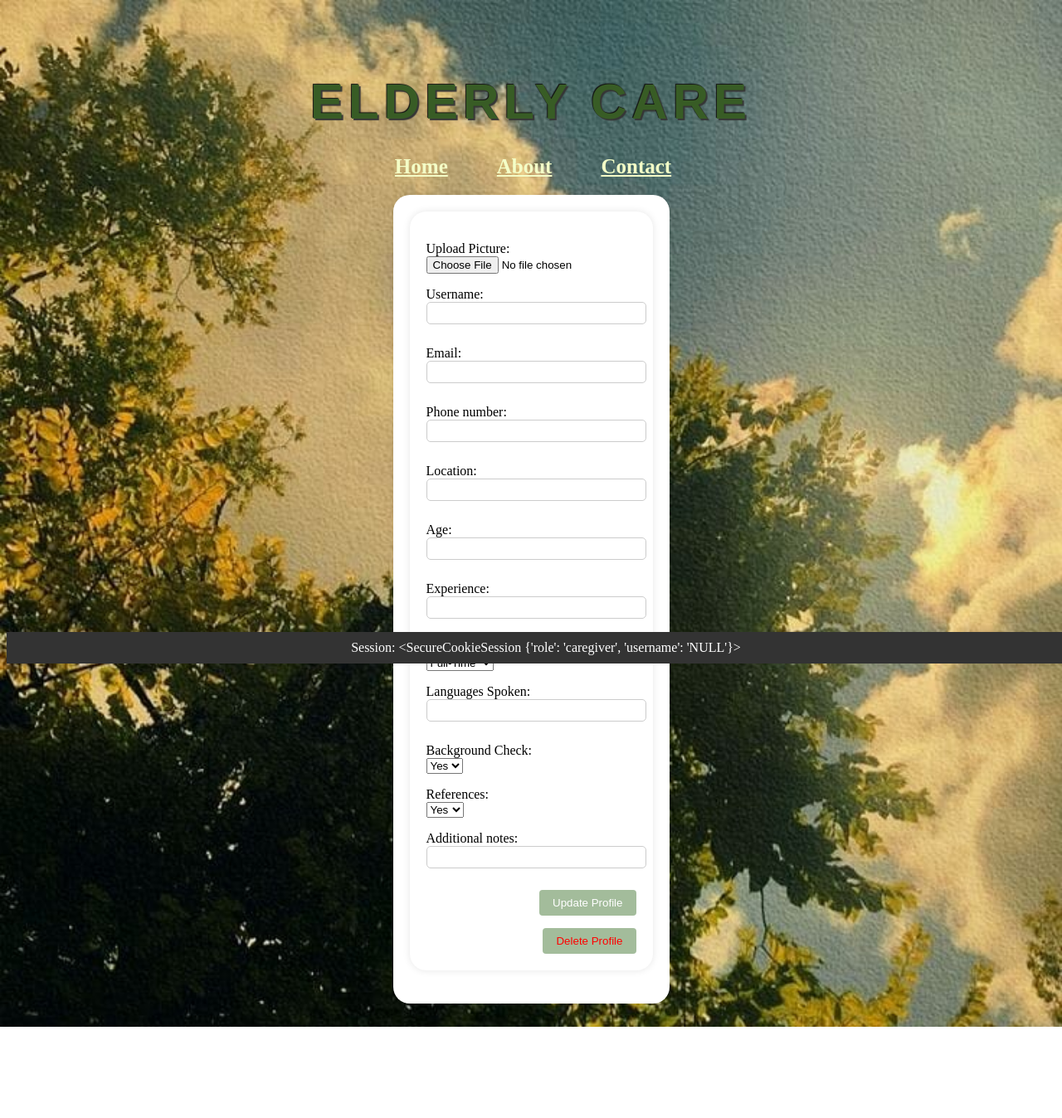
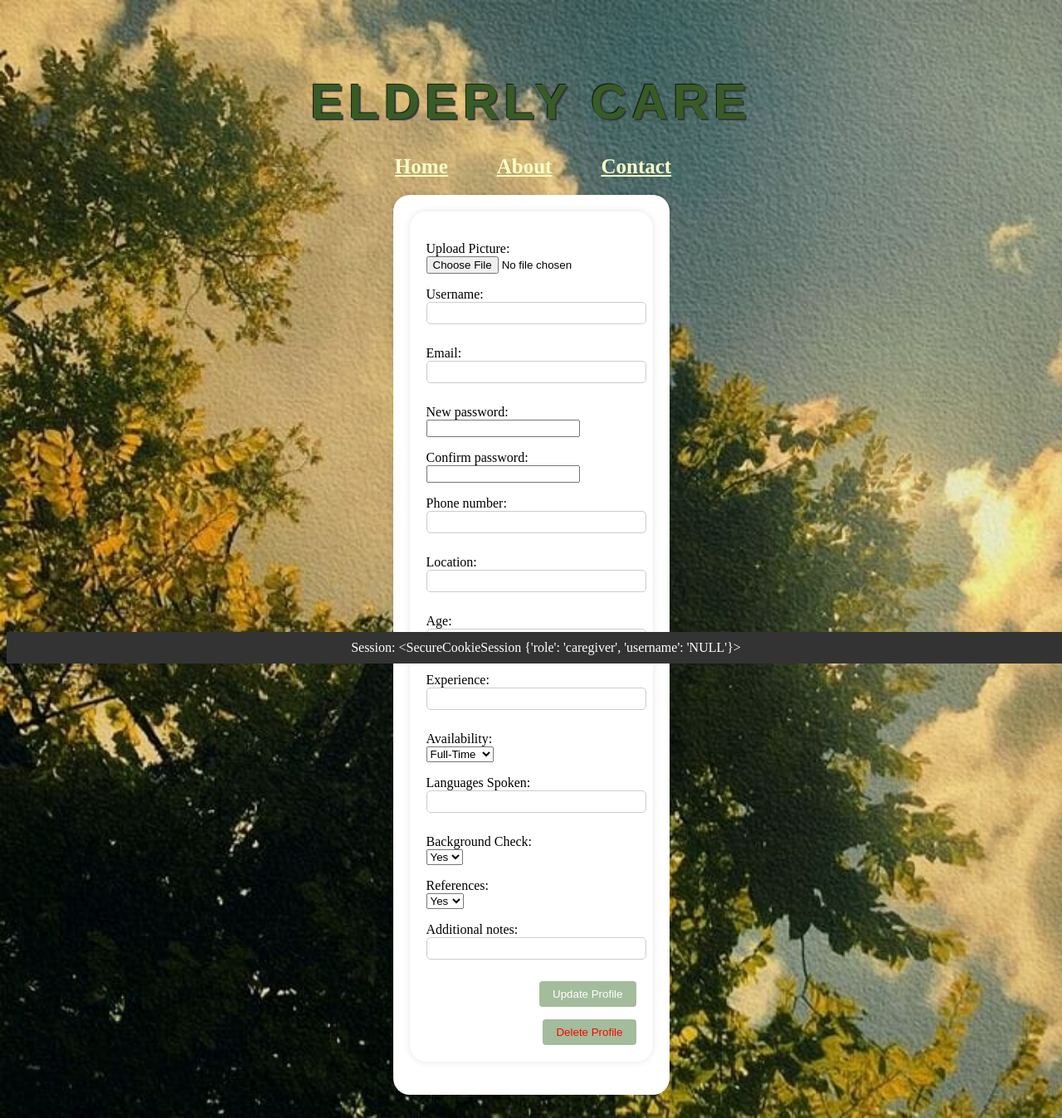
Before and after one commit to andra2410/elderlyCare, a Flask app: page /caregivers_profile/admin in a window 1280 px wide. Shown: the whole page at 83% size. Before the commit the page ends 1238 px from the top, so only its background shows below. Run offline with Flask 3, Linux system fonts and the light colour scheme; a user stored in the database is signed in.

Commit message:
Managed to give the user the possibility to change their passwords and save them in the database (encrypted)

```diff
--- a/app/routes.py
+++ b/app/routes.py
@@ -210,9 +210,9 @@ def caregivers_profile(username):
             confirm_password = request.form.get('confirm_password')
             hashed_password = generate_password_hash(new_password)
             confirmed_hashed_password = generate_password_hash(confirm_password)
-            print(new_password)
-            print(confirm_password)
-            print(hashed_password)
+            # print(new_password)
+            # print(confirm_password)
+            # print(hashed_password)
 
             if new_username != user.username and Users.query.filter_by(username=new_username).first():
                 flash('Username already exists. Please choose a different one.', 'error')
@@ -303,7 +303,7 @@ def careseeker_profile(username):
             if new_password:
                 if new_password != confirm_password:
                     flash('Passwords do not match.', 'error')
-                    return render_template('caregivers_profile.html', user=user)
+                    return render_template('careseeker_profile.html', user=user)
                 else:
                     print(f"New Password: {new_password}")
                     print(f"Hashed Password: {hashed_password}")
--- a/app/templates/caregivers_profile.html
+++ b/app/templates/caregivers_profile.html
@@ -57,10 +57,12 @@
 
     <div class="profile-container">
         <div class="profile-box">
-            <form method="post" enctype="multipart/form-data">
+            <form method="post" enctype="multipart/form-data" onsubmit="return validatePassword()">
                 <p>Upload Picture:<br> <input type="file" name="picture"></p>
                 <p>Username:<br> <input type="text" name="new_username" value="{{ user.username }}"></p>
                 <p>Email:<br> <input type="text" name="new_email" value="{{ user.email }}"></p>
+                <p>New password: <br> <input type="password" name="new_password" id="new_password" value=""></p>
+                <p>Confirm password: <br> <input type="password" name="confirm_password" id="confirm_password"></p>
                 <p>Phone number:<br>  <input type="text" name="new_phone_number" value = "{{ user.phone_number}}"></p>
                 <p>Location:<br> <input type="text" name="new_location" value="{{ user.location }}"></p>
                 <p>Age:<br> <input type="text" name="new_age" value="{{ user.age }}"></p>
@@ -100,6 +102,17 @@
         </div>
     </div>
  <script>
+        function validatePassword() {
+            var newPassword = document.getElementById("new_password").value;
+            var confirmPassword = document.getElementById("confirm_password").value;
+
+            if (newPassword !== confirmPassword) {
+                alert("Passwords do not match!");
+                return false;
+            }
+            return true;
+        }
+
         function confirmDelete() {
             if (confirm("Are you sure you want to delete your profile? This action cannot be undone.")) {
                 window.location.href = "{{ url_for('auth.delete_profile') }}";
```
Also changed, not shown: instance/elderlycare.db.
